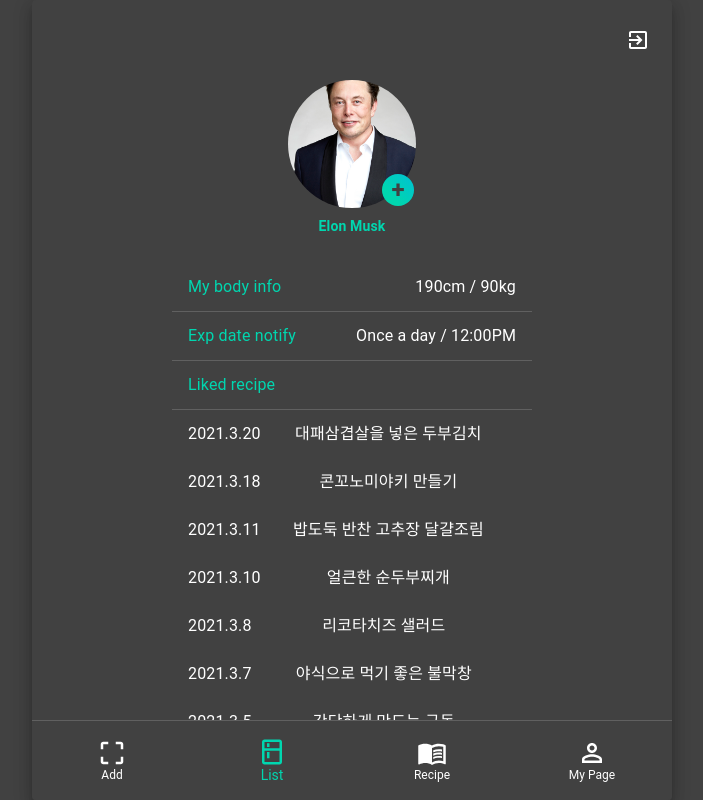
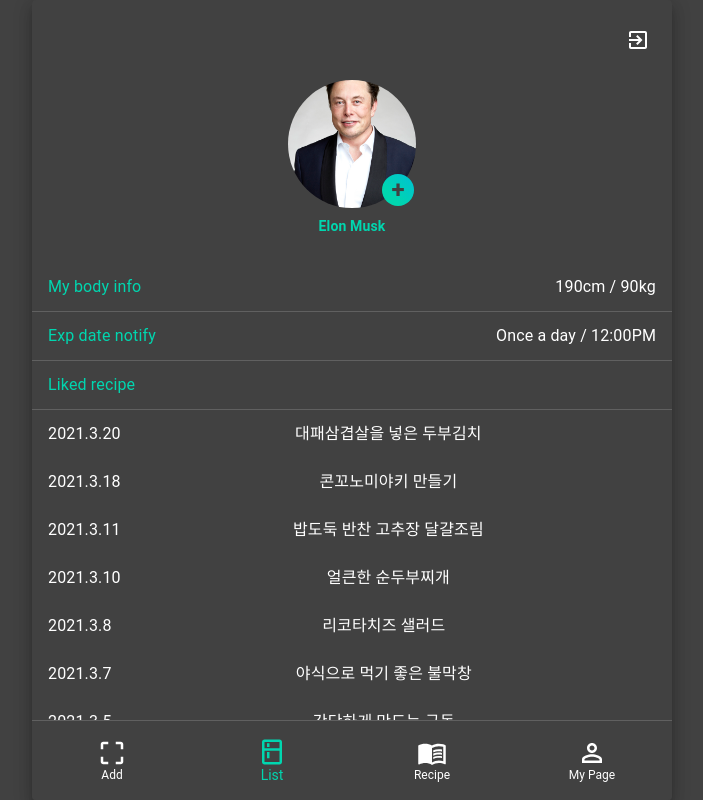
Before and after one commit to CS2021-GDP-Team/food-manager, a React (Create React App) app in the folder frontend/: page /info in a window 1280 px wide. Shown: the whole page, without its empty margins (288-991 px from the left). Built offline with nearby package versions, Linux system fonts and the light colour scheme.

Commit message:
fix: fix info page list width

```diff
--- a/frontend/src/components/public/InfoList.tsx
+++ b/frontend/src/components/public/InfoList.tsx
@@ -4,7 +4,6 @@ import { List, ListItem, ListItemText, Divider, makeStyles } from "@material-ui/
 const useStyles = makeStyles({
     root: {
         width: "100%",
-        maxWidth: 360,
         backgroundColor: "#414141"
     },
     border: {
--- a/frontend/src/scss/_info.scss
+++ b/frontend/src/scss/_info.scss
@@ -39,6 +39,5 @@
     flex-direction: column;
     justify-content: start;
     align-items: center;
-    #info-list {
-    }
+    width: 100%;
 }
```
